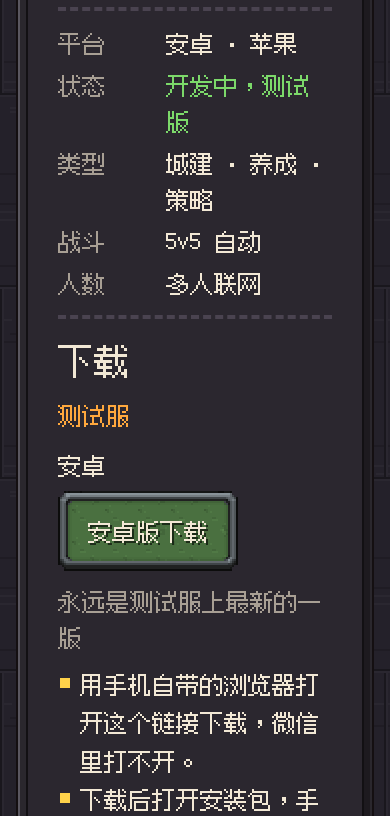
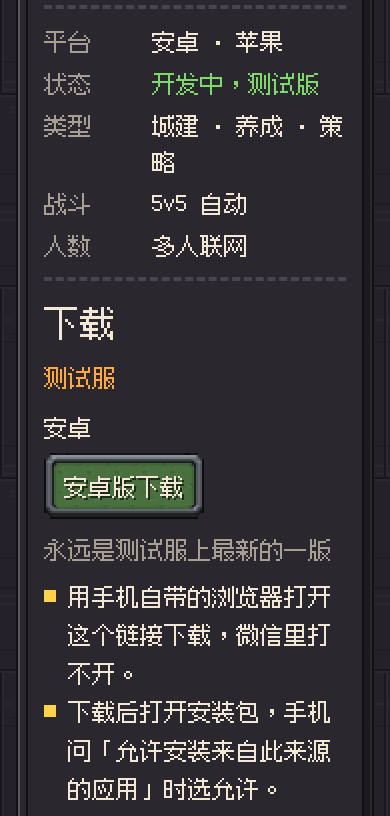
Before and after one commit to MarkStillTrying/MarkStillTrying.github.io, a plain HTML site: page ferazoic.html in a window 390 px wide. Shown: the part 483-1299 px from the top of the page. Drawn offline with Linux system fonts and the light colour scheme.

Commit message:
手机上的字缩小：正文从 24 改成 16～18，小标题 24，店招 36
Mark 说手机竖屏上字太大，按「14～18」来。

- 新加 js/type.js：像素字体一个字 12×12 格，一格正好占整数个屏幕像素才清楚，
  每台手机的屏幕密度不一样，所以按这台手机算出清楚的字号，写进 --f-body 等几个 CSS 变量
  （密度 3 的手机正文 16，密度 2 的 18，2.75 的约 17.5）。没开 JavaScript 时用 css 里的备用值。
- css/site.css：760 宽以下的正文、小标题、店招、详情页游戏名都用这几个变量；
  顶上的导航和游戏画风的按钮留够手指点的高度（44 以上）；
  按钮的铁框还是按 2 倍画，按钮本身变矮；项目符号的方块跟着字号走。
- 顺手修了 320 宽的小手机上页面能左右滑动的问题（店招比屏幕宽）。
- 电脑上（761 宽以上）没有任何变化：每个元素的位置、大小、字号都和原来一样。

Co-Authored-By: Claude Fable 5.2 <noreply@anthropic.com>
Claude-Session: https://claude.ai/code/session_01AfAU2hC4zxLdUkGzEtkZmV

```diff
--- a/css/site.css
+++ b/css/site.css
@@ -1,5 +1,8 @@
 /* 个人项目网站：像素风，铁皮墙 + 旧海报；每个项目一段，用它自己的画风（文件最后的「项目画风」）。
-   --s 是像素放大倍数：电脑 3 倍，手机 2 倍；所有尺寸都是 1 倍像素数 × --s。 */
+   --s 是像素放大倍数：电脑 3 倍，手机 2 倍；所有尺寸都是 1 倍像素数 × --s。
+   字号：电脑上是 12 的倍数（正文 24、小标题 36、店招 72），像素字体在普通屏幕上只有这些大小是清楚的。
+   手机上正文 16～18、小标题 24、店招 36：用 --f-body / --f-lead / --f-head / --f-sign / --f-sign-s / --f-big 这几个变量，
+   js/type.js 按这台手机的屏幕密度算出清楚的那个字号填进来（原因写在那个文件开头），下面 :root 里的是没开 JavaScript 时的备用值。 */
 @font-face { font-family: "Fusion Pixel"; src: url(../assets/fonts/FusionPixel-sub.woff2) format("woff2"), url(../assets/fonts/FusionPixel-sub.ttf) format("truetype"); font-display: swap; }
 /* 字体只带常用字（见 tools/subset_font.py），加了生僻字要重新跑一遍 */
 
@@ -12,11 +15,12 @@
   --focus: #ffd27a;   /* 键盘焦点框 */
   --wall-text: #d9e1dc;
   --wall-dark: rgba(12, 16, 18, .22);
+  --f-body: 18px; --f-lead: 18px; --f-head: 24px; --f-sign: 36px; --f-sign-s: 30px; --f-big: 36px;   /* 手机上的字号（备用值），js/type.js 会换成这台手机上清楚的 */
 }
 @media (max-width: 760px) { :root { --s: 2; } }
 
 * { box-sizing: border-box; margin: 0; padding: 0; }
-html { -webkit-text-size-adjust: 100%; scroll-behavior: smooth; }
+html { -webkit-text-size-adjust: 100%; text-size-adjust: 100%; scroll-behavior: smooth; }
 body {
   font-family: "Fusion Pixel", "Zpix", monospace;
   font-size: 24px; line-height: 1.5; color: var(--wall-text);
@@ -27,6 +31,7 @@ body {
   image-rendering: pixelated; image-rendering: crisp-edges;
   min-height: 100vh;
 }
+@media (max-width: 760px) { body { font-size: var(--f-body); } }   /* 手机上正文 16～18 */
 img { image-rendering: pixelated; image-rendering: crisp-edges; display: block; }
 a { color: inherit; text-decoration: none; }
 .page { max-width: 1440px; margin: 0 auto; padding: 0 calc(var(--s) * 24px); }
@@ -45,6 +50,7 @@ a { color: inherit; text-decoration: none; }
 .top .home img { width: 30px; height: 30px; }
 .linkbtn { display: inline-block; padding: 6px 22px; background: var(--paper); color: var(--fg); box-shadow: inset 0 0 0 4px var(--ink), inset 0 0 0 8px var(--line); }
 .linkbtn:hover { background: #f3ecd9; box-shadow: inset 0 0 0 4px var(--ink), inset 0 0 0 8px var(--rust); }
+@media (max-width: 760px) { .top { gap: 12px; } .top a, .linkbtn { padding: 10px 18px; } .top .home { padding: 7px 10px; } }   /* 手机上字小了，留够手指点的高度 */
 
 /* 第一屏：两根链条吊着一块铁牌（九宫格 sign9.png，边 12 像素），下面站着吉祥物和一句话，底下「往下翻」。占满一屏，项目在下面 */
 .shop { display: flex; flex-direction: column; align-items: center; text-align: center; margin-top: calc(-12px * var(--s));
@@ -75,11 +81,13 @@ a { color: inherit; text-decoration: none; }
   .hang { padding-top: calc(28px * var(--s)); } .hang .chain { height: calc(34px * var(--s)); }
   .hang .chain.l { left: calc(14px * var(--s)); } .hang .chain.r { right: calc(14px * var(--s)); }
   .sign { gap: calc(3px * var(--s)); padding: calc(3px * var(--s)) calc(5px * var(--s)) calc(3px * var(--s)) calc(3px * var(--s)); }
-  .sign h1 { font-size: 36px; letter-spacing: 2px; text-shadow: 3px 3px 0 #000; }   /* 手机上牌子要放得下 */
+  .sign h1 { font-size: var(--f-sign); letter-spacing: 2px; text-shadow: 3px 3px 0 #000; }   /* 手机上牌子要放得下 */
   .sign .steamer { width: 75px; height: 75px; }
   .top .hname { display: none; }   /* 手机上只留小图标 */
-  .shop .tag { font-size: 24px; } .ph { display: inline; }
+  .shop .tag { font-size: var(--f-lead); text-shadow: 2px 2px 0 var(--ink); } .ph { display: inline; }
+  .shop .down { text-shadow: 2px 2px 0 var(--ink); }
 }
+@media (max-width: 350px) { .sign { padding-right: calc(3px * var(--s)); } .sign h1 { font-size: var(--f-sign-s); letter-spacing: 0; } }   /* 320 宽的小手机：牌子再小一号才放得下 */
 .wallh { font-size: 36px; color: #efe6d1; text-shadow: 3px 3px 0 var(--ink); margin-top: calc(16px * var(--s)); }
 
 /* 旧海报：撕边 + 影子 + 纸纹 + 胶带 / 图钉 / 卷角 */
@@ -115,6 +123,12 @@ a { color: inherit; text-decoration: none; }
 h2 { font-weight: normal; font-size: 36px; }
 h2 small { font-size: 24px; color: var(--rust-ink); letter-spacing: 6px; white-space: nowrap; }
 h3, h4 { font-weight: normal; font-size: 24px; }
+@media (max-width: 760px) {
+  h2, .wallh { font-size: var(--f-head); }
+  h2 small { font-size: var(--f-body); letter-spacing: 4px; }
+  h3, h4 { font-size: var(--f-body); }
+  .wallh { text-shadow: 2px 2px 0 var(--ink); }
+}
 
 /* 首页下面的两张海报（下一个项目、关于） */
 .grid { display: grid; grid-template-columns: 1fr 1fr; gap: calc(var(--s) * 14px); margin-top: calc(var(--s) * 14px); align-items: start; }
@@ -165,8 +179,8 @@ h3, h4 { font-weight: normal; font-size: 24px; }
 @media (max-width: 760px) {
   .gh { height: calc(130px * var(--s)); }
   .gh .title { top: calc(8px * var(--s)); bottom: auto; }   /* 手机上标题放上面，动物在下面 */
-  .gh .title .big { font-size: 48px; text-shadow: 4px 4px 0 var(--ink); }
-  .gh .title .en { font-size: 24px; letter-spacing: 6px; }
+  .gh .title .big { font-size: var(--f-big); text-shadow: 3px 3px 0 var(--ink); }
+  .gh .title .en { font-size: var(--f-body); letter-spacing: 6px; text-shadow: 2px 2px 0 var(--ink); }
   .gh .stage { left: 0; }
 }
 .cols { display: grid; grid-template-columns: 3fr 2fr; gap: calc(var(--s) * 14px); margin-top: calc(var(--s) * 6px); align-items: start; }
@@ -179,8 +193,12 @@ h3, h4 { font-weight: normal; font-size: 24px; }
 .feats b { display: block; font-weight: normal; }
 .feats b::before { content: ""; display: inline-block; width: 12px; height: 12px; background: var(--rust); margin-right: 12px; }
 .feats span { color: var(--dim); }
-@media (max-width: 760px) { .feats { grid-template-columns: 1fr; } }
-dl { display: grid; grid-template-columns: minmax(96px, max-content) 1fr; column-gap: 12px; row-gap: 6px; }
+@media (max-width: 760px) {
+  .feats { grid-template-columns: 1fr; gap: 12px; }
+  .feats div { padding: 12px 16px; }
+  .feats b::before { width: .5em; height: .5em; margin-right: .5em; }   /* 方块跟着字号走：半个字大（电脑上 12 配 24 也是一半） */
+}
+dl { display: grid; grid-template-columns: minmax(4em, max-content) 1fr; column-gap: 12px; row-gap: 6px; }
 dt { color: var(--dim); }
 .shots { display: grid; grid-template-columns: repeat(3, 1fr); gap: 16px; margin-top: 20px; }
 .shots div { height: calc(60px * var(--s)); background-size: cover; background-position: center 25%; box-shadow: inset 0 0 0 4px var(--ink); }
@@ -202,6 +220,7 @@ dt { color: var(--dim); }
 .notes { margin: 10px 0 0 0; padding-left: 0; list-style: none; }
 .notes li { position: relative; padding-left: 22px; line-height: 1.6; }
 .notes li::before { content: ""; position: absolute; left: 2px; top: 13px; width: 10px; height: 10px; background: var(--rust); }   /* 像素方块当项目符号 */
+@media (max-width: 760px) { .notes li { padding-left: 1em; } .notes li::before { left: 0; top: .55em; width: .5em; height: .5em; } }   /* 方块半个字大，放在第一行的正中（行高 1.6：0.8 − 0.25） */
 .back { margin-top: calc(var(--s) * 14px); display: flex; align-items: center; gap: 16px; flex-wrap: wrap; }
 
 /* 页脚 */
@@ -256,4 +275,10 @@ body.t-ferazoic { background: #1d1b22; }
 .t-ferazoic .foot { color: var(--g-dim); }
 .t-ferazoic .wallh { color: var(--g-text); }
 .t-ferazoic .tiles { --s: 2; }   /* 首页那一段里的格子按 2 倍放，八个排一行 */
-@media (max-width: 760px) { .t-ferazoic .top .home { display: none; } }   /* 手机上左上角只留返回木牌 */
+@media (max-width: 760px) {
+  .t-ferazoic .top .home { display: none; }   /* 手机上左上角只留返回木牌 */
+  .t-ferazoic .panel { padding: 14px 10px 20px; }   /* 铁框已经占了 18，里面少留一点，一行能多放几个字 */
+  /* 字小了，按钮跟着矮：铁框的图还是按 2 倍画（border-image-width），但只占 12 高的位置，字压在框里面的色块上（框本身 10 高） */
+  .t-ferazoic .gbtn, .t-ferazoic .gbtn.off { border-width: 12px 16px; border-image-width: calc(12px * var(--bs)); padding: 3px 4px; line-height: 1.5; min-width: 96px; }
+  .t-ferazoic .gbtn:focus-visible { outline-offset: -8px; }
+}
--- a/ferazoic.html
+++ b/ferazoic.html
@@ -7,6 +7,7 @@
 <meta name="description" content="废土突变动物题材的多人手游：地下避难所、招募养成、5v5 自动战斗、禁区大地图。安卓，开发中。">
 <link rel="icon" href="assets/ui/mascot.png" type="image/png">
 <link rel="preload" href="assets/fonts/FusionPixel-sub.woff2" as="font" type="font/woff2" crossorigin>
+<script src="js/type.js"></script>
 <link rel="stylesheet" href="css/site.css">
 </head>
 <!-- 整页用《兽变纪元》自己的画风（.t-ferazoic）：水泥墙、游戏里的铁框面板和按钮 -->
--- /dev/null
+++ b/js/type.js
@@ -0,0 +1,38 @@
+// 手机上的字号（电脑上不用这个，电脑上还是 24、36、72 这些 12 的倍数）。
+//
+// 网站用的是像素字体 Fusion Pixel：一个字是 12×12 个「字体像素」。字要清楚，每个字体像素得正好占整数个屏幕像素。
+// 字号 F（CSS 像素）× 这台手机的屏幕密度 D ÷ 12 = 一个字体像素占几个屏幕像素；要它是整数 k，F 就得等于 12 × k ÷ D。
+// 每台手机的屏幕密度不一样（苹果多是 3，也有 2；安卓有 2.625、2.75、3、3.5……），所以没有哪个固定的字号在所有手机上都清楚：
+// 密度 3 的手机 16 是清楚的、18 发虚，密度 2 的手机正好反过来。
+// 这里按想要的大小（正文 17、第一屏那句话 20、小标题 24、店招 36）给这台手机找最近的那个清楚的字号，写进 CSS 变量，css/site.css 里手机那几节用它。
+//
+// 放在 <head> 里、样式表前面先跑：页面第一次画出来时字号已经定了，不会先大后小跳一下。
+// 没开 JavaScript 时用 css 里 :root 写的备用字号。
+(function () {
+  var GRID = 12;   // 字体的格子：12 像素一个字
+  var MIN = 14;    // 正文算出来比这还小就再大一档（太小看不清）
+  var last = 0;    // 上一次算的时候的屏幕密度：没变就不用再算
+  function apply() {
+    var d = window.devicePixelRatio || 1;
+    if (d === last) return;
+    last = d;
+    function near(px) { return Math.max(1, Math.round(px * d / GRID)); }   // 离 px 最近的那一档（一档 = 一个字体像素占几个屏幕像素）
+    function down(px) { return Math.max(1, Math.floor(px * d / GRID)); }   // 不超过 px 的最大一档（放不下就不行的地方用）
+    // 正文按「14～18」取中间偏大的 17：像素字笔画粗，太小了难认
+    var body = near(17);
+    if (GRID * body / d < MIN) body++;
+    var head = Math.max(body + 1, near(24));   // 小标题至少比正文大一档
+    var sizes = {
+      "--f-body": body,                              // 正文、按钮、标签
+      "--f-lead": Math.max(body, near(20)),          // 第一屏那句话
+      "--f-head": head,                              // 小标题
+      "--f-sign": Math.max(head, down(36)),          // 店招：最大 36，再大 360 宽的手机上牌子比屏幕宽
+      "--f-sign-s": down(32),                        // 320 宽的小手机上的店招：最大 32
+      "--f-big": Math.max(head + 1, down(36))        // 详情页的游戏名：至少比小标题大一档
+    };
+    var style = document.documentElement.style;
+    for (var name in sizes) style.setProperty(name, (GRID * sizes[name] / d).toFixed(5) + "px");
+  }
+  apply();
+  window.addEventListener("resize", apply);   // 电脑上缩放网页、把窗口拖到另一块屏幕时，屏幕密度会变
+})();
```
Also changed, not shown: index.html (+1 -0 lines), 2 other files.
